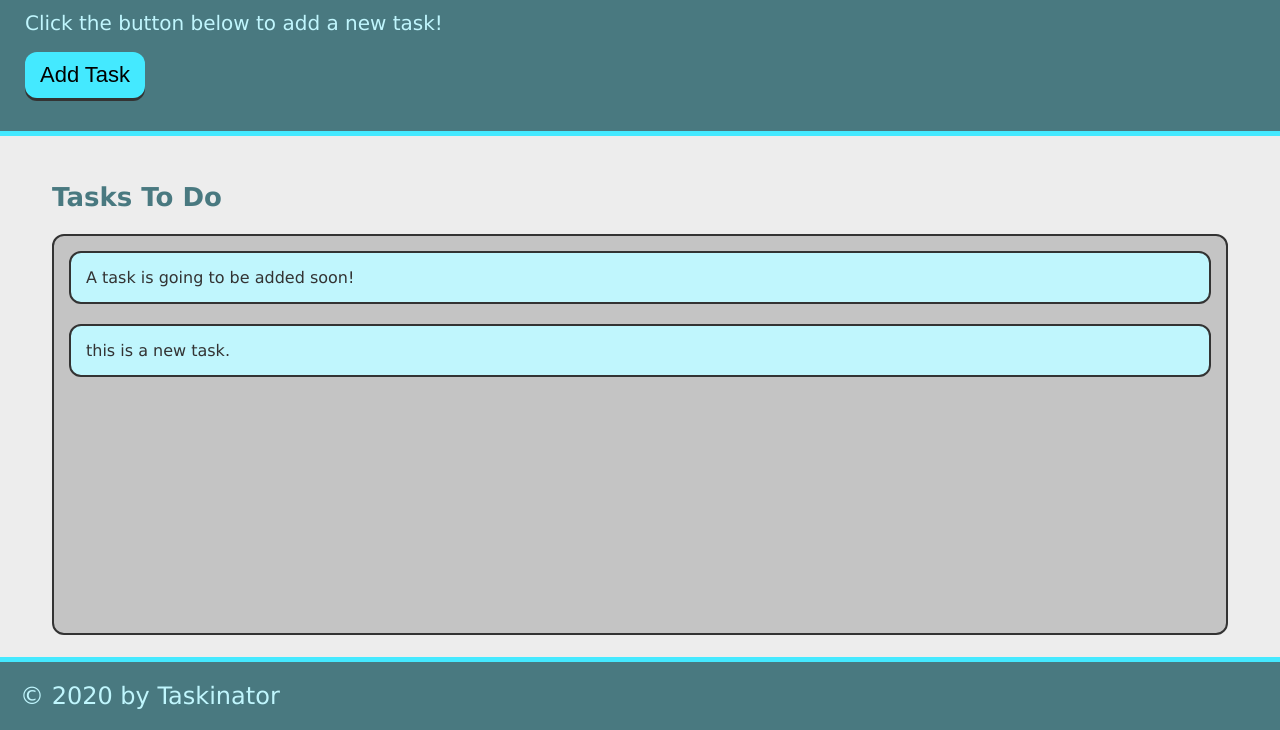
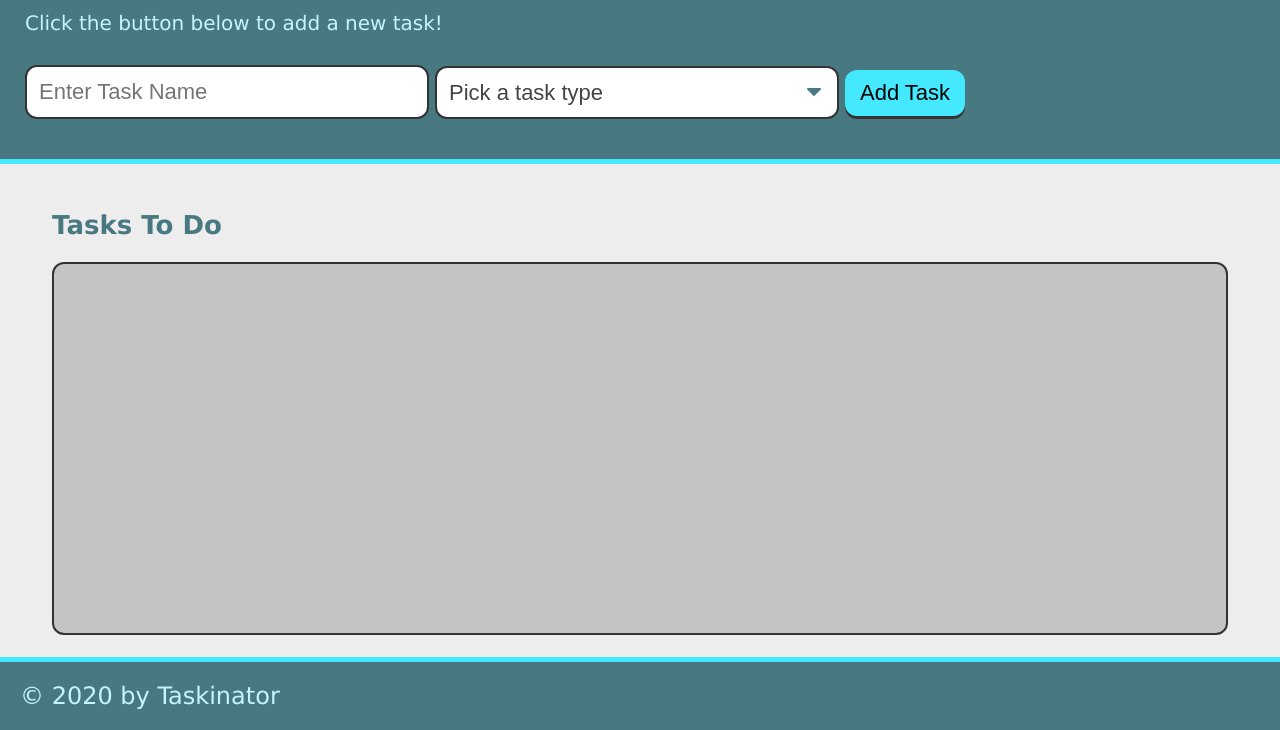
Before and after one commit to afebre1027/Taskinator, a plain HTML site: page index.html in a window 1280 px wide. Shown: the part 70-800 px from the top of the page. Drawn offline with Linux system fonts and the light colour scheme.

Commit message:
changed html

```diff
--- a/assets/javaScript/javascript.js
+++ b/assets/javaScript/javascript.js
@@ -3,20 +3,9 @@ var tasksToDoEl = document.querySelector("#tasks-to-do");
 
 var createTaskHandler = function(){
     var listItemEl = document.createElement("li");
-    listItemEl.className = "tasks-items";
-    listItemEl.textContent = "This is a new task.";
+    listItemEl.className = "task-item";
+    listItemEl.textContent = "this is a new task.";
     tasksToDoEl.appendChild(listItemEl);
 };
 
 buttonEl.addEventListener("click", createTaskHandler);
-    var listItemEl = document.createElement("li");
-    listItemEl.className = "task-item";
-    listItemEl.textContent = "this is a new task.";
-    tasksToDoEl.appendChild(listItemEl);
-
-var createTaskHandler = function() {
-    var listItemEl = document.createElement("li");
-    listItemEl.className = "task-item";
-    listItemEl.textContent = "This is a new task.";
-    tasksToDoEl.appendChild(listItemEl);
-}
--- a/index.html
+++ b/index.html
@@ -13,15 +13,28 @@
     <header>
         <h1>Taskinator</h1>
         <p>Click the button below to add a new task!</p>
-        <button class="btn" id="save-task">Add Task</button>
+        <form id="task-form">
+            <div class="form-group">
+              <input type="text" name="task-name" class="text-input" placeholder="Enter Task Name" />
+            </div>
+            <div class="form-group">
+              <select name="task-type" class="select-dropdown">
+                <option value="" disabled selected>Pick a task type</option>
+                <option value="Print">Print</option>
+                <option value="Web">Web</option>
+                <option value="Mobile">Mobile</option>
+              </select>
+            </div>
+            <div class="form-group">
+              <button class="btn" id="save-task" type="submit">Add Task</button>
+            </div>
+          </form>
     </header>
 
     <main class="page-content">
         <section class="task-list-wrapper">
             <h2 class="list-title">Tasks To Do</h2>
-            <ul class="task-list" id="tasks-to-do">
-                <li class="task-item">A task is going to be added soon!</li>
-            </ul>
+            <ul class="task-list" id="tasks-to-do"></ul>
         </section>
     </main>
 
```
